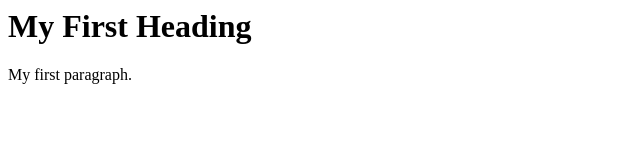
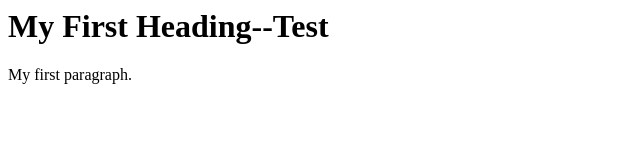
Before and after one commit to bhupesh-11/Demo, a plain HTML site: page index.html in a window 1280 px wide. Shown: the whole page, without its empty margins (0-640 px from the left). Drawn offline with Linux system fonts and the light colour scheme.

Commit message:
Update index.html

```diff
--- a/index.html
+++ b/index.html
@@ -1,7 +1,7 @@
 <html>
 <body>
 
-<h1>My First Heading</h1>
+<h1>My First Heading--Test</h1>
 
 <p>My first paragraph.</p>
 
```
